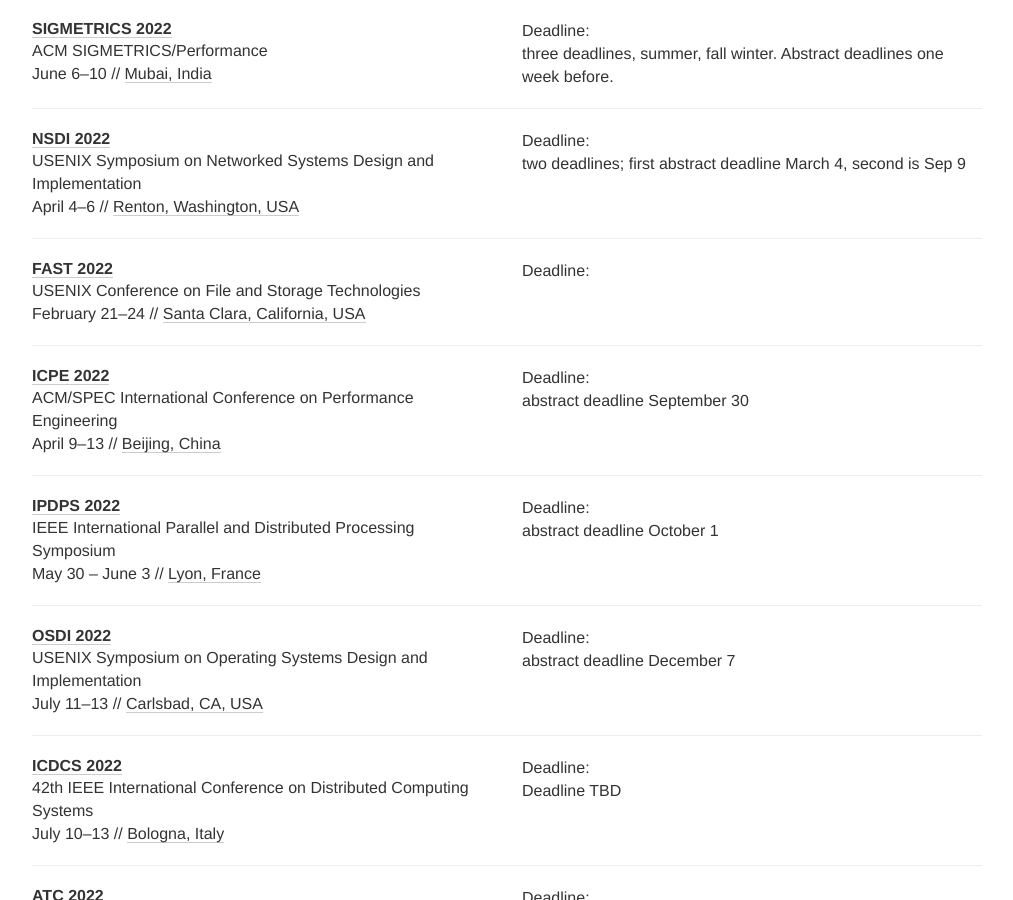
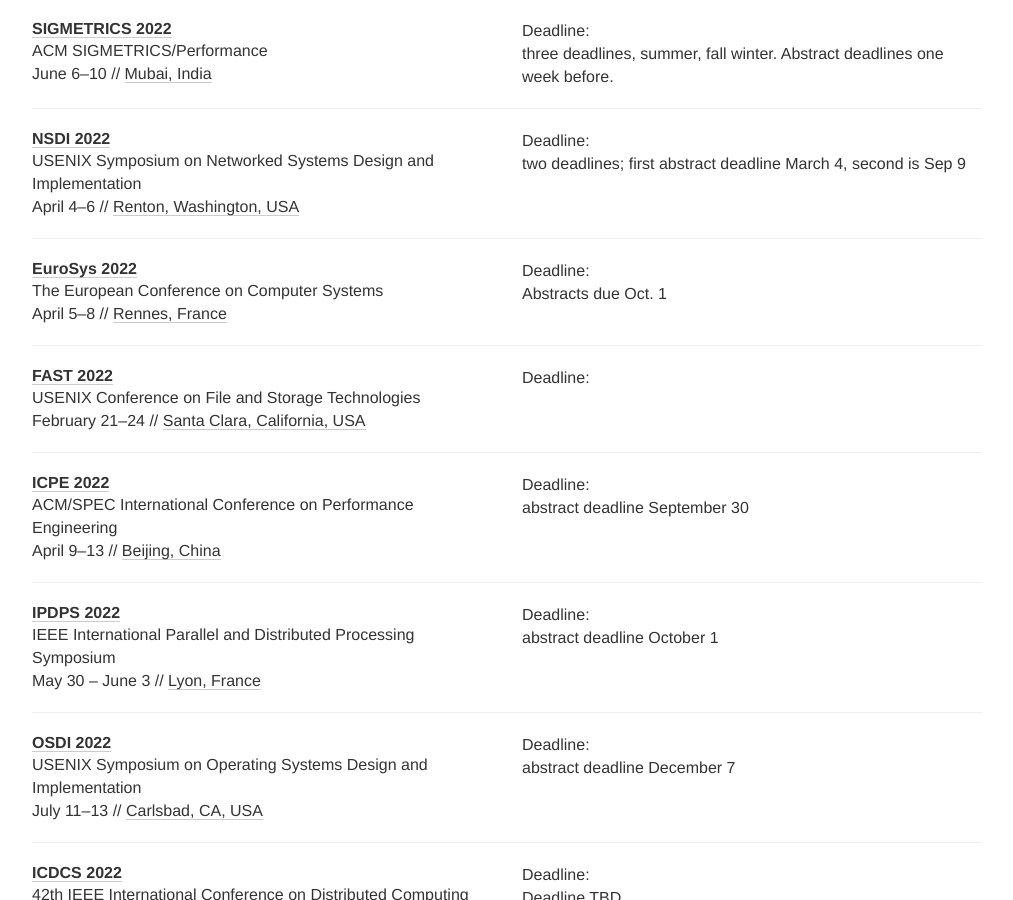
Before and after one commit to khale/sys-deadlines, a Jekyll site: the page built from index.html, in a window 1280 px wide and 900 px high, scrolled down 1085 px. Shown: the whole window, without its empty margins (133-1146 px from the left). Built offline with Jekyll 4.4.1, drawn with Linux system fonts in a browser that asks for light colours; nearby versions of some CDN libraries; comment, search, counter and statistics services are not loaded.

Commit message:
add eurosys

```diff
--- a/_data/conferences.yml
+++ b/_data/conferences.yml
@@ -86,6 +86,17 @@
   place: Renton, Washington, USA
   tags: [NET]
 
+- name: EuroSys
+  description: The European Conference on Computer Systems
+  comment: Abstracts due Oct. 1
+  year: 2022
+  date: April 5-8
+  place: Rennes, France
+  deadline: "2021-10-09 23:59"
+  link: https://2022.eurosys.org/
+  timezone: Etc/UTC
+  tags: [OS, DIS]
+
 - name: FAST
   description: USENIX Conference on File and Storage Technologies
   year: 2022
```
